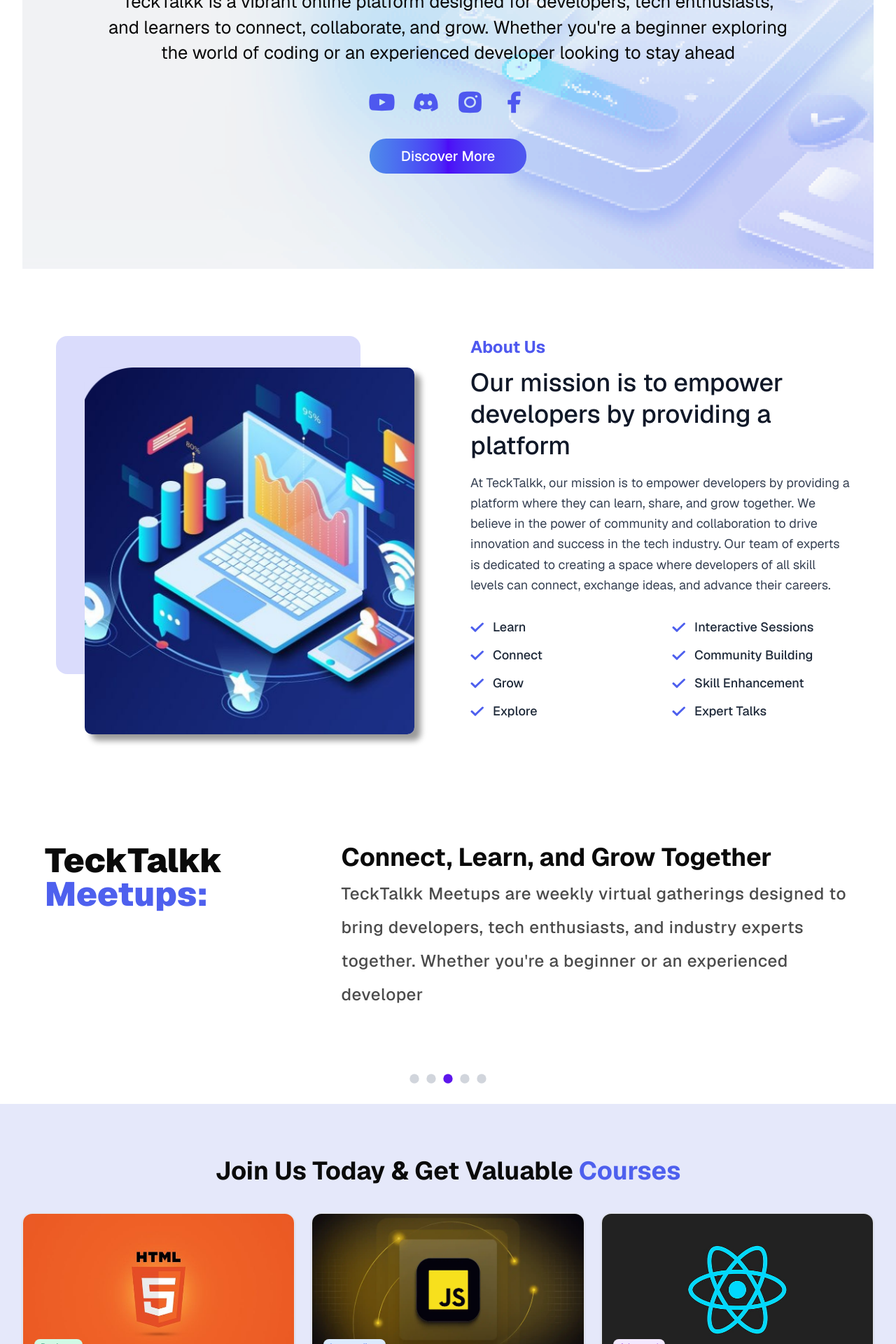
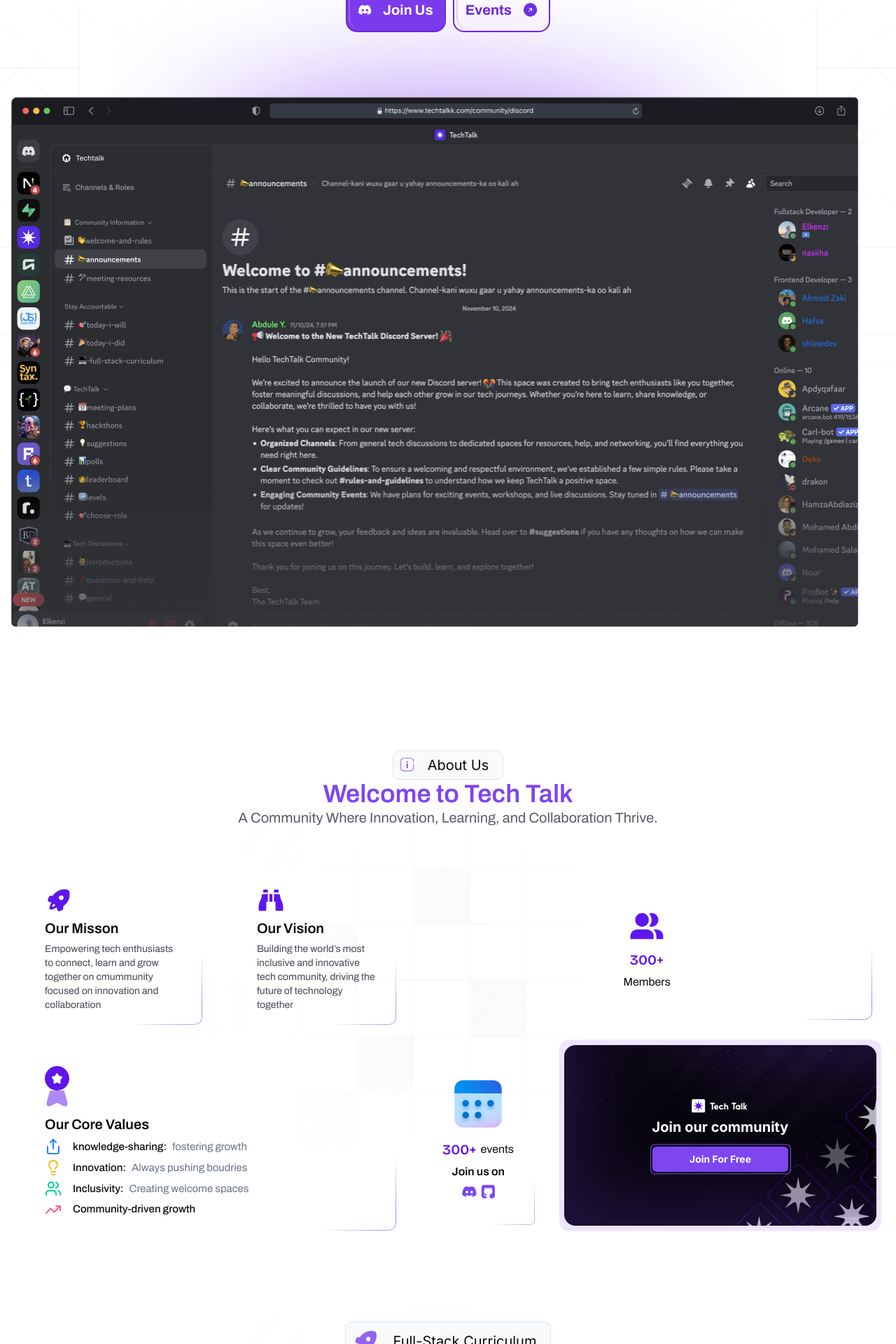
Before and after one commit to Adam-Muhtarif/TechTalkk, a Next.js app in the folder techtalkk-webapp/: page / in a window 1280 px wide. Shown: the part 420-2340 px from the top of the page at 70% size. Built offline with nearby package versions, Linux system fonts and the light colour scheme.

Commit message:
update: test page removed

```diff
--- a/techtalkk-webapp/app/page.tsx
+++ b/techtalkk-webapp/app/page.tsx
@@ -1,20 +1,19 @@
-import AboutUs from '@/components/home/about'
-import ContactForm from '@/components/home/contactForm'
-import Courses from '@/components/home/courses'
-// import Blogs from "@/components/home/blogs";
-import Hero from '@/components/home/hero'
-import MeetUps from '@/components/home/meetUps'
+import HeroV2 from '@/components/version2-LandingPage/heroV2/heroV2'
+import Footer from '@/components/version2-LandingPage/footer/footer'
+import AboutUsSection from '@/components/version2-LandingPage/aboutUsSection/aboutUsSection'
+import CurriculmSection from '@/components/version2-LandingPage/curriculm-section/curriculmSection'
+import TestimonialSection from '@/components/version2-LandingPage/testemonials/testemonials'
+// import EventsSection from '@/components/version2-LandingPage/events-Section/events-section'
 
-const HomePage = () => {
+export default function page() {
   return (
-    <div className="mx-auto container overflow-x-hidden">
-      <Hero />
-      <AboutUs />
-      <MeetUps />
-      {/* <Blogs /> */}
-      <Courses />
-      <ContactForm />
-    </div>
+    <>
+      <HeroV2 />
+      <AboutUsSection />
+      {/* <EventsSection /> */}
+      <CurriculmSection />
+      <TestimonialSection />
+      <Footer />
+    </>
   )
 }
-export default HomePage
--- a/techtalkk-webapp/app/test/page.tsx
+++ /dev/null
@@ -1,20 +0,0 @@
-import AboutUsSection from '@/components/version2-LandingPage/aboutUsSection/aboutUsSection'
-import CurriculmSection from '@/components/version2-LandingPage/curriculm-section/curriculmSection'
-import EventsSection from '@/components/version2-LandingPage/events-Section/events-section'
-import Footer from '@/components/version2-LandingPage/footer/footer'
-import HeroV2 from '@/components/version2-LandingPage/heroV2/heroV2'
-import TestimonialSection from '@/components/version2-LandingPage/testemonials/testemonials'
-import React from 'react'
-
-export default function page() {
-    return (
-        <>
-            <HeroV2 />
-            <AboutUsSection />
-            {/* <EventsSection /> */}
-            <CurriculmSection />
-            <TestimonialSection />
-            <Footer />
-        </>
-    )
-}
```
